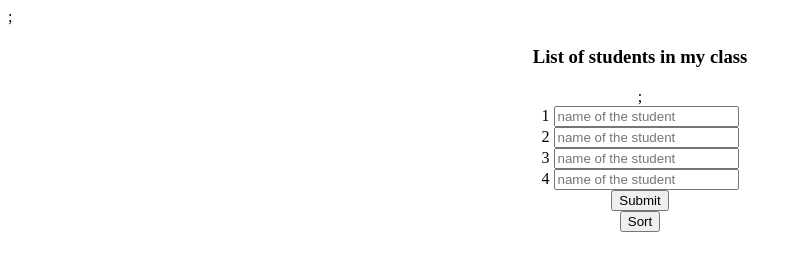
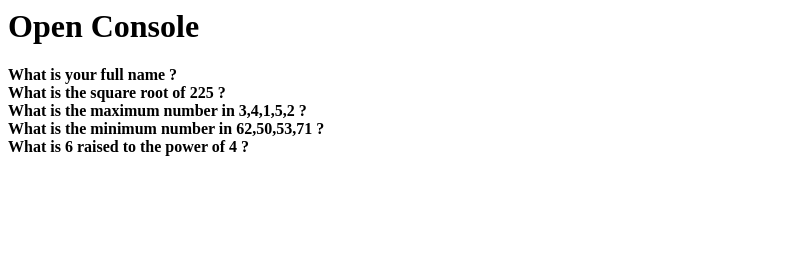
Before and after one commit to Nachiketal/Visual_Studio, a plain HTML site: page index.html in a window 1280 px wide. Shown: the whole page, without its empty margins (0-802 px from the left). Drawn offline with Linux system fonts and the light colour scheme.

Commit message:
Add files via upload

```diff
--- a/index.html
+++ b/index.html
@@ -1,29 +1,36 @@
 <html>
     <head>
-        <title>Name of students</title>;
-        <link rel="stylesheet" type="text/css" href="style.css">
-        <script src="main.js"></script>
+        <title>Console</title>
     </head>
     <body>
-        <center>
-            <h3 style="margin-top: 20px; margin-bottom: 20px;">List of students in my class</h3>;
-            <div>
-                <span>1</span>
-                <input type="text" placeholder="name of the student" id="name_of_student_1">
-                <br>
-                <span>2</span>
-                <input type="text" placeholder="name of the student" id="name_of_student_2">
-                <br>
-                <span>3</span>
-                <input type="text" placeholder="name of the student" id="name_of_student_3">
-                <br>
-                <span>4</span>
-                <input type="text" placeholder="name of the student" id="name_of_student_4">
-                <br>
-            </div>
-            <button onclick="submit()" id="submit_button">Submit</button>
-            <div id="display_name" style="font-weight: bold;"></div>
-            <button onclick="sort()" id="sort_button">Sort</button>
-        </center>
+        <h1>
+            Open Console
+        </h1>
+        <h4>
+            What is your full name ?
+            <br>
+            What is the square root of 225 ?
+            <br>
+            What is the maximum number in 3,4,1,5,2 ?
+            <br>
+            What is the minimum number in 62,50,53,71 ?
+            <br>
+            What is 6 raised to the power of 4 ?
+        </h4>
+        <script>
+            console.log("Hi I am Console Screen");
+            var first_name="Harper ";
+            var last_name="Lee";
+            var full_name=first_name.concat(last_name);
+            console.log(full_name);
+            var sqrt=Math.sqrt(225);
+            console.log(sqrt);
+            var max_number=Math.max(3,4,1,5,2);
+            console.log(max_number);
+            var min_number=Math.min(62,50,53,71);
+            console.log(min_number);
+            var pow_no=Math.pow(6,4);
+            console.log(pow_no);
+        </script>
     </body>
 </html>
```
